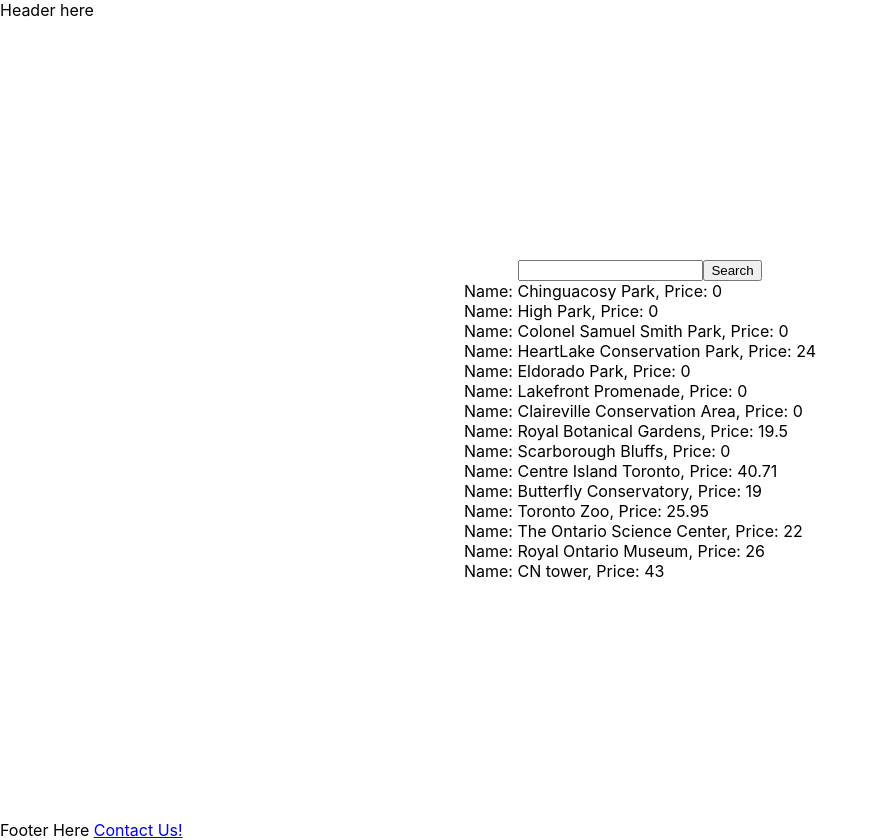
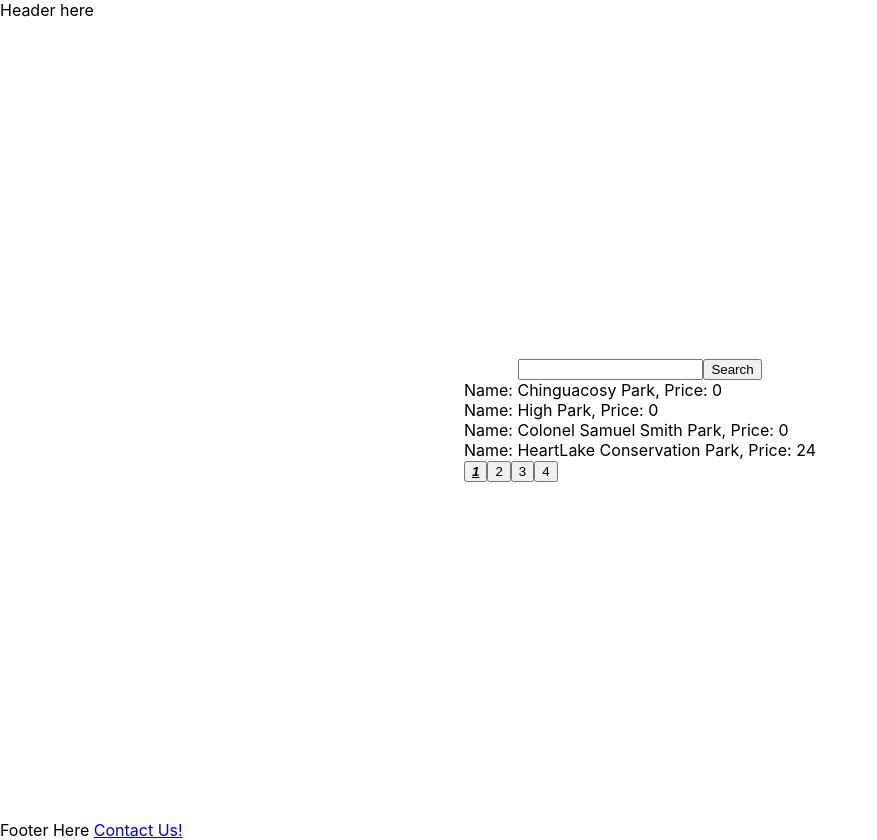
Before and after one commit to jchu42/bti425project, a Next.js app: page / in a window 1280 px wide. Shown: the whole page, without its empty margins (0-877 px from the left). Built offline with nearby package versions, Linux system fonts and the light colour scheme.

Commit message:
Added pagination

```diff
--- a/src/app.js
+++ b/src/app.js
@@ -1,6 +1,7 @@
 
 import {useAtom} from 'jotai';
 import {dataAtom, errorAtom} from './store.js';
+import { useState, useEffect } from "react";
 
 export default function App() {
     /*
@@ -11,20 +12,63 @@
     const [searchResults, setSearchResults] = useAtom(dataAtom);
     const [error, setError] = useAtom(errorAtom);
 
+    const CARDS_PER_PAGE = 4;
+
+    const [pages, setPages] = useState([]);
+    const [currentPage, setCurrentPage] = useState(1);
+    const [subsetSearchResults, setSubsetSearchResults] = useState([]);
+
+    useEffect(()=>{
+        if (searchResults.length > 0){
+            var pag = [];
+            for(var i = 1; i <= Math.ceil(searchResults.length / CARDS_PER_PAGE); ++i){
+                pag.push(i);
+            }
+            setPages(pag);
+
+            changePage(1); // when search results are initially loaded, set current page to page 1.
+        }
+    }, [searchResults]) // reload search results when new search results are given
+
+    function changePage(pageNumber){
+        // could also be useEffect with on pageNumber change,
+        //  but this allows the function to be called even when the page number doesn't change
+        //  (currentPage 1->1 doesn't trigger useEffect since it doesn't change,
+        //   resuulting in the search results' page 1 not being reloaded when there's a new search)
+        setCurrentPage(pageNumber);
+
+        var subsetRes = [];
+        for (var i = (pageNumber - 1)*CARDS_PER_PAGE; i < Math.min((pageNumber) * CARDS_PER_PAGE, searchResults.length); ++i){
+            subsetRes.push(searchResults[i]);
+        }
+
+        setSubsetSearchResults(subsetRes);
+    }
+
     return (
         <div>
         {
-            (error || searchResults.length == 0)
+            (error || subsetSearchResults.length == 0)
             ?
             <>Sorry, it looks like search is not working at this time.</>
             :
-            <>{searchResults.map((result, index)=>{
+            <>{subsetSearchResults.map((result, index)=>{
                 // https://sentry.io/answers/unique-key-prop/
 
                 // CARD STUFF HERE!!!
                 return <span key={index}>Name: {result.Name}, Price: {result.Price}<br/></span>
             })}</>
         }
+
+        {
+            (error || pages.length == 0)
+            ?
+            <></>
+            :
+            <>{pages.map((result, index)=>{
+                return <button onClick={()=>changePage(result)}>{result==currentPage?<b><i><u>{result}</u></i></b>:<>{result}</>}</button>
+            })}</>
+        }
         </div>
     );
 }
--- a/src/pages/contactus.js
+++ b/src/pages/contactus.js
@@ -18,6 +18,7 @@
   function submitForm(data) {
     // dummy function
     console.log(data);
+    // save data to database?
   }
 
   return (
```
